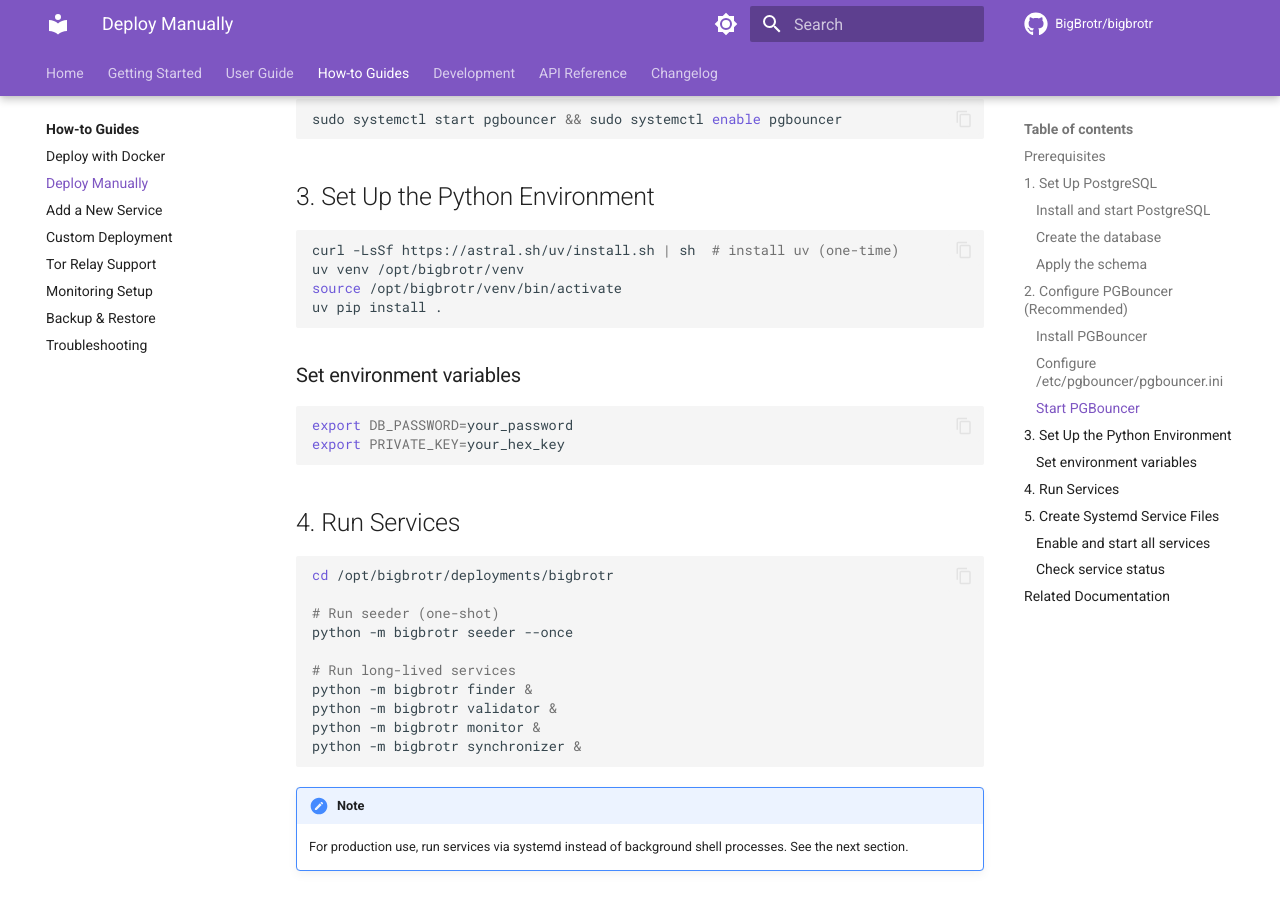
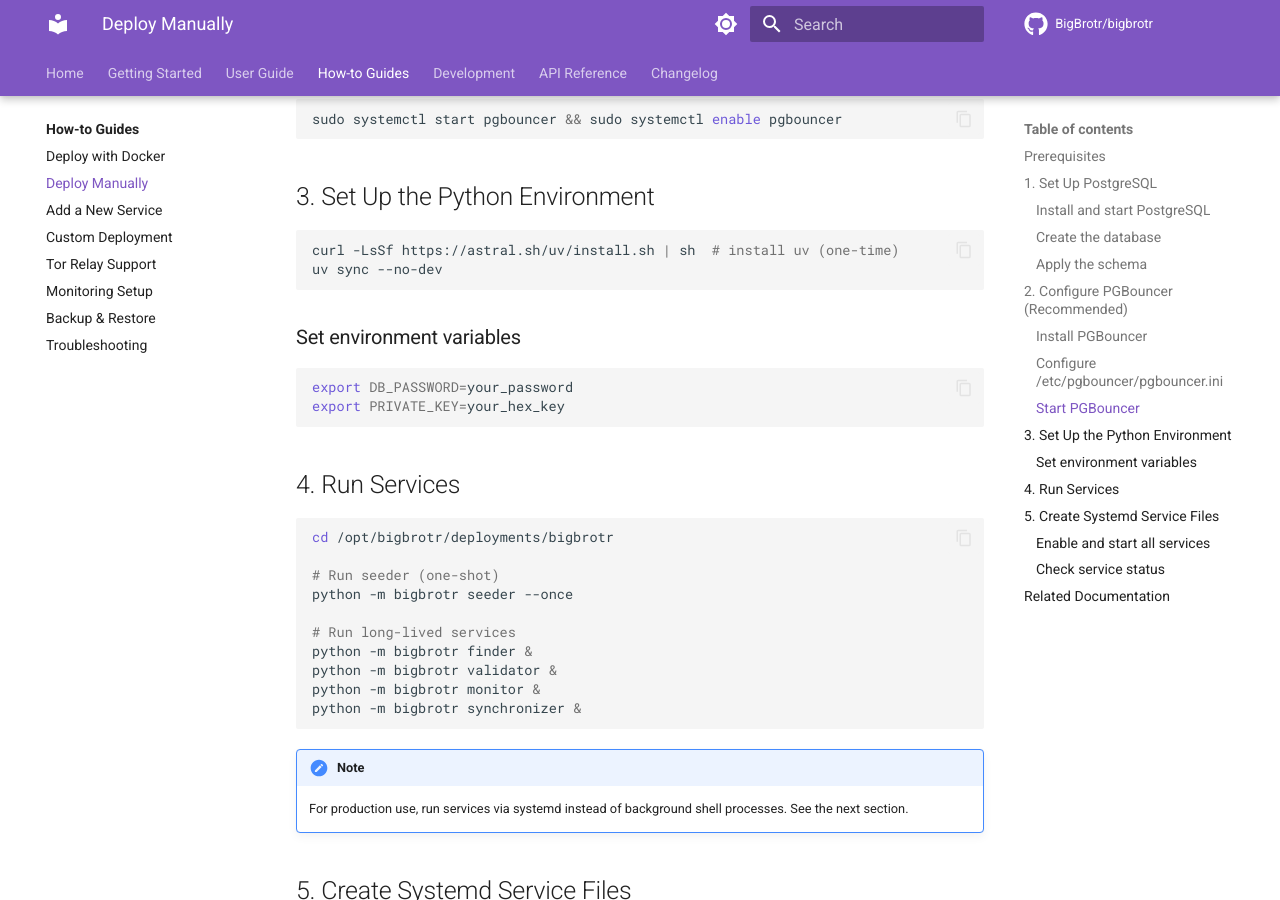
Before and after one commit to BigBrotr/bigbrotr, an MkDocs documentation site: the page built from docs/how-to/manual-deploy.md, in a window 1280 px wide and 900 px high, scrolled down 1664 px. Built offline with MkDocs 1.6.1 and Material for MkDocs 9.7.7, drawn with Linux system fonts in a browser that asks for light colours; comment, search, counter and statistics services are not loaded; the version menu is left out.

Commit message:
docs: replace stale uv pip install with uv sync

````diff
--- a/docs/how-to/manual-deploy.md
+++ b/docs/how-to/manual-deploy.md
@@ -74,9 +74,7 @@ sudo systemctl start pgbouncer && sudo systemctl enable pgbouncer
 
 ```bash
 curl -LsSf https://astral.sh/uv/install.sh | sh  # install uv (one-time)
-uv venv /opt/bigbrotr/venv
-source /opt/bigbrotr/venv/bin/activate
-uv pip install .
+uv sync --no-dev
 ```
 
 ### Set environment variables
````
Also changed, not shown: docs/how-to/troubleshooting.md (+1 -2 lines).
